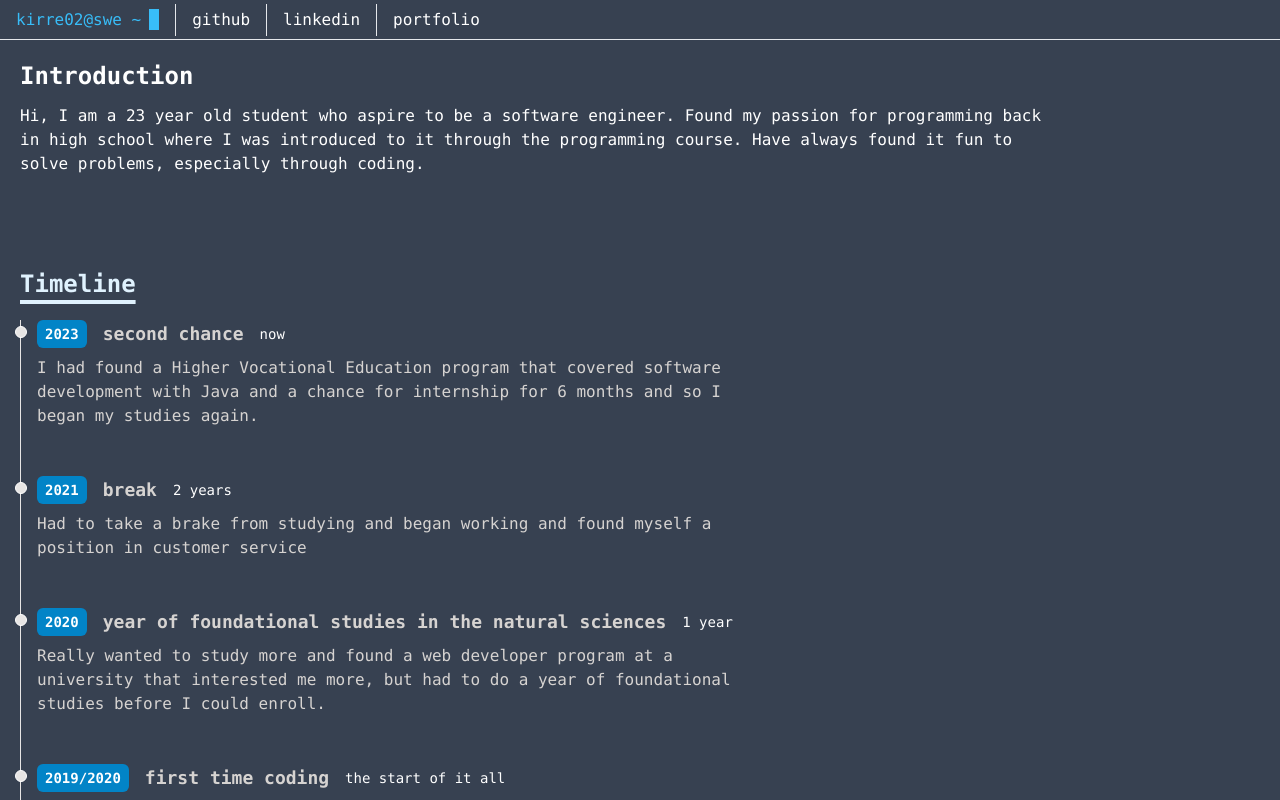
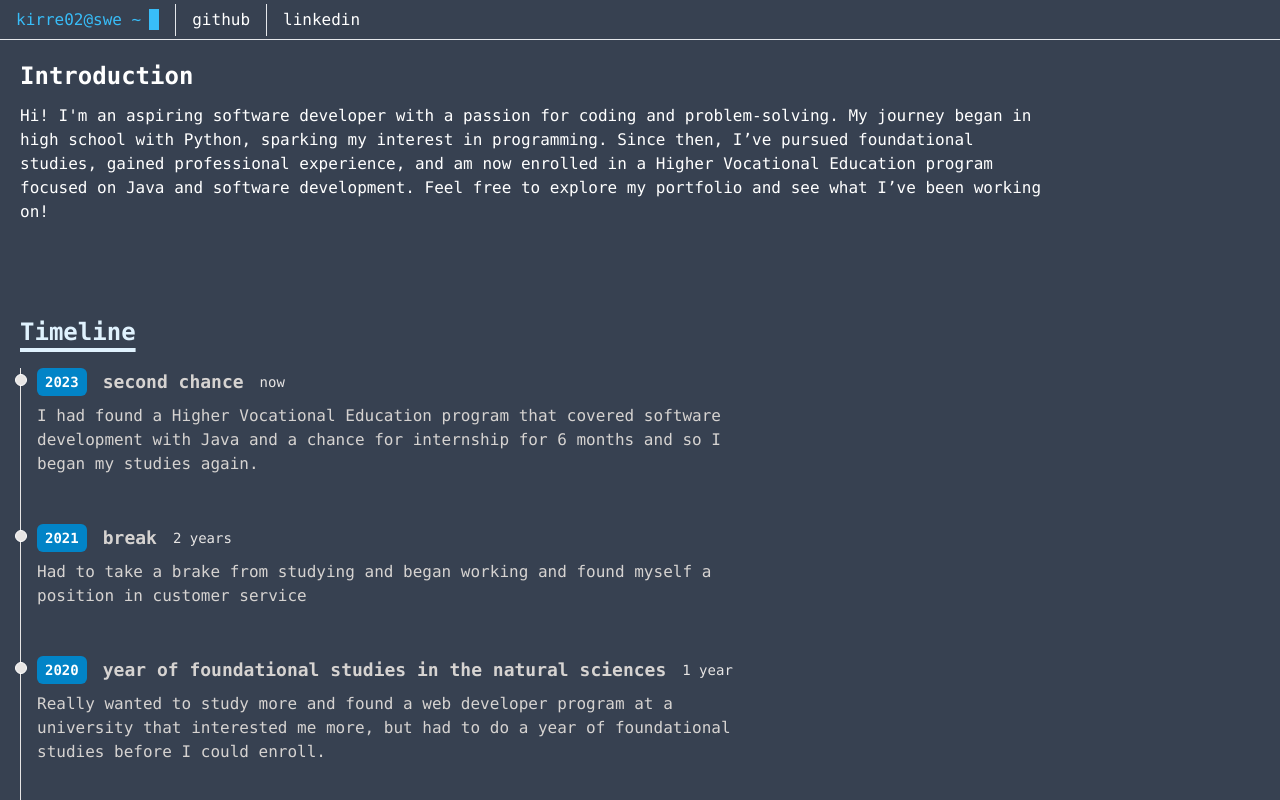
Before and after one commit to kirre02/kirre-portfolio, a React (Vite) app: page / in a window 1280 px wide. Shown: the top 800 px of the page. Built offline with nearby package versions, Linux system fonts and the light colour scheme.

Commit message:
refactor(intro): refactoring the text in the intro

```diff
--- a/src/components/header.jsx
+++ b/src/components/header.jsx
@@ -21,9 +21,6 @@ function Header() {
       >
         linkedin
       </a>
-      <a className="hover:text-sky-400" to="#portfolio">
-        portfolio
-      </a>
     </nav>
   );
 }
--- a/src/components/intro.jsx
+++ b/src/components/intro.jsx
@@ -11,10 +11,13 @@ function Intro() {
           Introduction
         </h1>
         <p>
-          Hi, I am a {age} year old student who aspire to be a software
-          engineer. Found my passion for programming back in high school where I
-          was introduced to it through the programming course. Have always found
-          it fun to solve problems, especially through coding.
+          Hi! I'm an aspiring software developer with a passion for coding and
+          problem-solving. My journey began in high school with Python, sparking
+          my interest in programming. Since then, I’ve pursued foundational
+          studies, gained professional experience, and am now enrolled in a
+          Higher Vocational Education program focused on Java and software
+          development. Feel free to explore my portfolio and see what I’ve been
+          working on!
         </p>
 
         <p></p>
--- a/src/components/timeLineItem.jsx
+++ b/src/components/timeLineItem.jsx
@@ -1,8 +1,8 @@
 function TimelineItem({ year, title, duration, details }) {
   return (
-    <ol className="flex flex-col md:flex-row relative border-l border-stone-200 dark:border-stone-700">
+    <ol className="flex flex-col md:flex-row relative border-l border-stone-200 dark:border-stone-100">
       <li className="mb-10 ml-4">
-        <div className="absolute w-3 h-3 bg-stone-200 rounded-full mt-1.5 -left-1.5 border border-white dark:border-stone-900 dark:bg-stone-700" />
+        <div className="absolute w-3 h-3 bg-stone-200 rounded-full mt-1.5 -left-1.5 border border-white dark:border-stone-200 dark:bg-stone-100" />
         <p className="flex flex-wrap gap-4 flex-row items-center justify-start text-xs md:text-sm">
           <span className="inline-block px-2 py-1 font-semibold text-white dark:text-[--txt-color] bg-sky-600 dark:bg-sky-600 rounded-md">
             {year}
@@ -10,7 +10,7 @@ function TimelineItem({ year, title, duration, details }) {
           <h3 className="text-lg font-semibold text-stone-300 dark:text-white">
             {title}
           </h3>
-          <div className="my-1 text-sm font-normal leading-none text-stone-40000 dark:text-stone-500">
+          <div className="my-1 text-sm font-normal leading-none text-stone-200 dark:text-stone-400">
             {duration}
           </div>
         </p>
```
